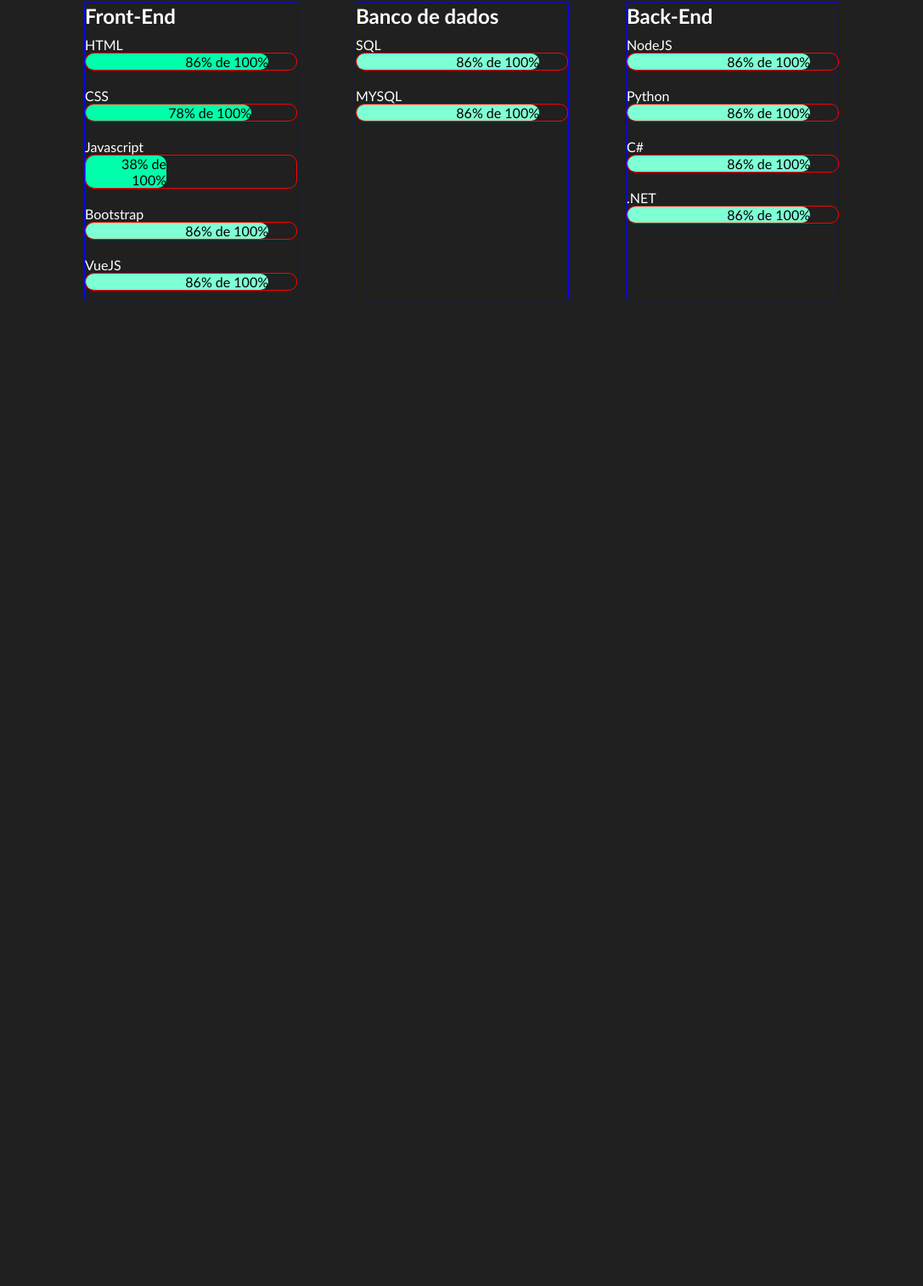
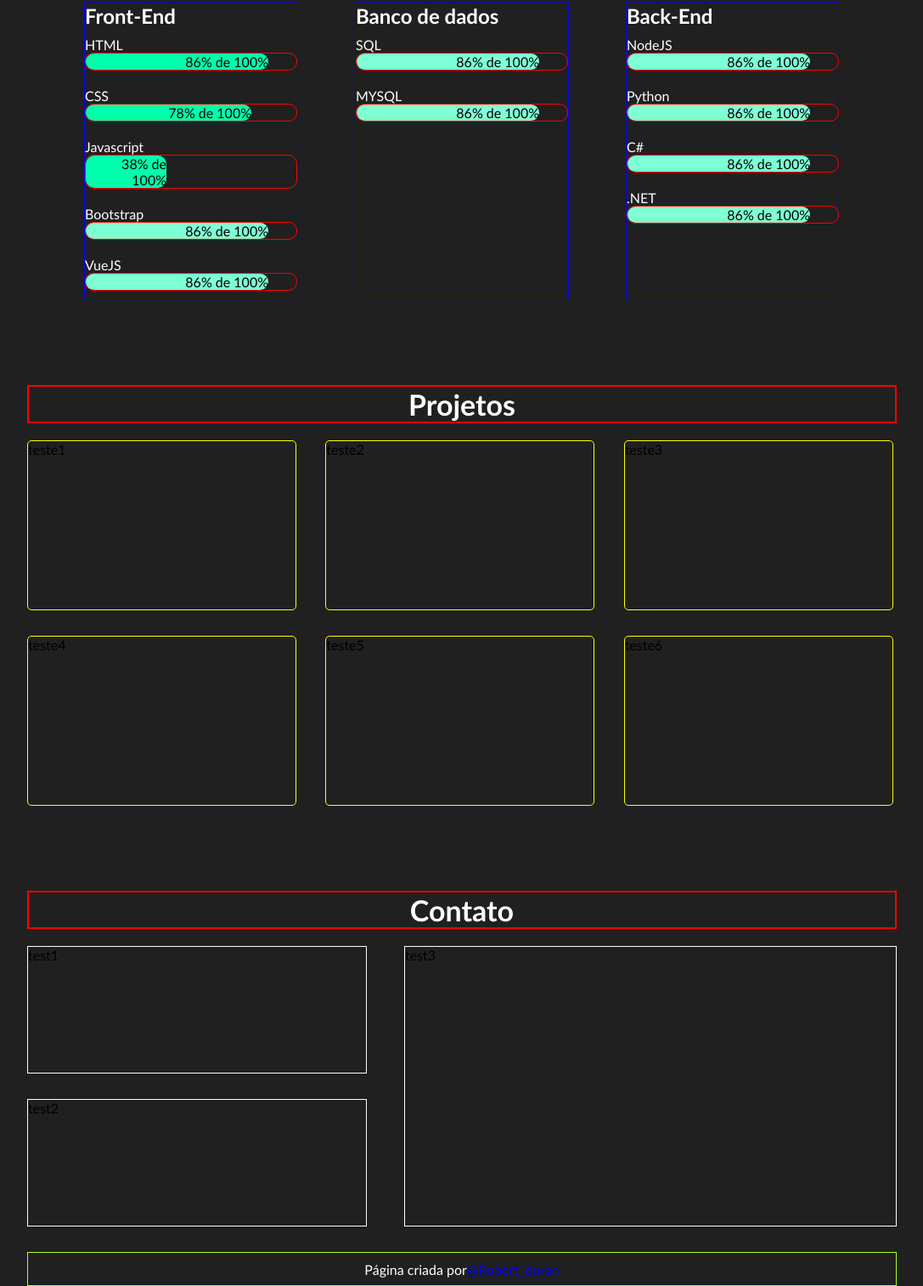
Before and after one commit to R10Duran/R10Duran.github.io, a plain HTML site: page index.html in a window 1280 px wide. Shown: the part 1256-2769 px from the top of the page at 85% size, without its empty margins (96-1183 px from the left). Before the commit the page ends 1609 px from the top, so only its background shows below. Drawn offline with Linux system fonts and the light colour scheme.

Commit message:
estrutura completa pronta

```diff
--- a/index.html
+++ b/index.html
@@ -93,7 +93,7 @@
                 <div class="sobre-info">
                     <p> <b> Bem vindo </b> ao meu portifólio, fique a vontade para me conhecer, mandar mensagens sobre dúvidas, elogios, criticas, oferecer <b>trabalhos,estágios e entrevistas</b>.</p>
                     <br>
-                    <p>Meu nome é<b> Robert</b>, moro em<b> Suzano-SP</b>. Sou <b>estudante de análise e desenvolvimento de sistemas na FIAP </b>, uma das melhores faculdades no quesito técnologia de São Paulo, justamente por ela ser focada apenas em técnologia.</p>
+                    <p>Meu nome é<b> Robert</b>, moro em<b> Suzano-SP</b>. Sou <b>estudante de análise e desenvolvimento de sistemas na FIAP</b>, uma das melhores faculdades no quesito técnologia de São Paulo, justamente por ela ser focada apenas em técnologia.</p>
                     <br>
                     <p><b>Meu objetivo </b> é o de crescer como <b> desenvolvedor </b>e ser referência na área, quero buscar junto a empresa o sucesso no desenvolvimento de melhorias, aplicativos, automação entre outras áreas que me <b>  irei me dedicar 100%</b>.</p>
                 </div>
@@ -190,9 +190,60 @@
                         </div>
                     </ul>
                 </div>
+            </div>
+        </section>
+
+        <section id="front-projetos">
+            <h1>Projetos</h1>
+            <div class="projeto-itens">
+
+                <div class="proj1">
+                    <p>teste1</p>
+                </div>
+
+                <div class="proj2">
+                    <p>teste2</p>
+                </div>
+
+                <div class="proj3">
+                    <p>teste3</p>
+                </div>
+
+                <div class="proj4">
+                    <p>teste4</p>
+                </div>
+
+                <div class="proj5">
+                    <p>teste5</p>
+                </div>
+
+                <div class="proj6">
+                    <p>teste6</p>
+                </div>
 
             </div>
         </section>
+
+        <section id="front-contato">
+            <h1>Contato</h1>
+            <div class="contato-itens">
+
+                <div class="cont1">
+                    <p>test1</p>
+                </div>
+
+                <div class="cont2">
+                    <p>test2</p>
+                </div>
+
+                <div class="cont3">
+                    <p>test3</p>
+                </div>
+
+            </div>
+        </section>
+
+        <footer>Página criada por<a href="https://br.linkedin.com/in/robert-duran-007b96167" target="_blank" rel="noopener noreferrer">  @Robert_duran</a></footer>
 
     </main>
 
--- a/style.css
+++ b/style.css
@@ -266,8 +266,7 @@ main{
     border: none;
     border-radius: 10px;
 }
-/*skills-porcentagem-back-end-inicio*/
-
+/*skills-porcentagem-back-end-fim*/
 
 .lista-front{
     border: 1px solid blue;
@@ -280,5 +279,117 @@ main{
 .lista-back{
     border: 1px solid blue;
 }
+/*front-skills-fim*/
 
-/*front-skills-fim*/
+/*front-projetos-inicio*/
+#front-projetos h1{
+    text-align: center;
+    margin-top: 100px;
+    border: 2px solid red;
+    color: white;
+    font-size: 34px;
+}
+
+.projeto-itens{
+    display: grid;
+    grid-template-areas:
+    "project1 project2 project3"
+    "project4 project5 project6";
+    grid-template-columns: 1fr 1fr 1fr;
+    grid-template-rows: 1fr 1fr;
+    gap: 30px;
+    margin-top: 20px;
+}
+
+.proj1, .proj2, .proj3, .proj4, .proj5, .proj6{
+    width: 317px;
+    height: 200px;
+    border: 1px solid yellow;
+    border-radius: 5px;
+}
+
+.proj1{
+    grid-area: project1;
+}
+
+.proj2{
+    grid-area: project2;
+}
+
+.proj3{
+    grid-area: project3;
+}
+
+.proj4{
+    grid-area: project4;
+}
+
+.proj5{
+    grid-area: project5;
+}
+
+.proj6{
+    grid-area: project6;
+}
+/*front-projetos-fim*/
+
+
+/*front-contato-inicio*/
+#front-contato h1{
+    text-align: center;
+    margin-top: 100px;
+    border: 2px solid red;
+    color: white;
+    font-size: 34px;
+}
+
+.contato-itens{
+    display: grid;
+    grid-template-areas:
+    "contact1 contact3"
+    "contact2 contact3";
+    grid-template-columns: 1fr 1fr;
+    grid-template-rows: 1fr 1fr;
+    gap: 30px;
+    margin-top: 20px;
+}
+
+.cont1{
+    grid-area: contact1;
+    width: 400px;
+    height: 150px;
+    border: 1px solid white;
+}
+
+.cont2{
+    grid-area: contact2;
+    width: 400px;
+    height: 150px;
+    border: 1px solid white;
+}
+
+.cont3{
+    grid-area: contact3;
+    width: 580px;
+    height: 330px;
+    border: 1px solid white;
+}
+
+/*front-contato-fim*/
+
+/*footer-inicio*/
+footer{
+    margin-top: 30px;
+    display: flex;
+    justify-content: center;
+    height: 40px;
+    border: 1px solid greenyellow;
+    align-items: center;
+    color: white;
+}
+
+footer a{
+    text-decoration: none;
+}
+
+/*footer-fim*/
```
